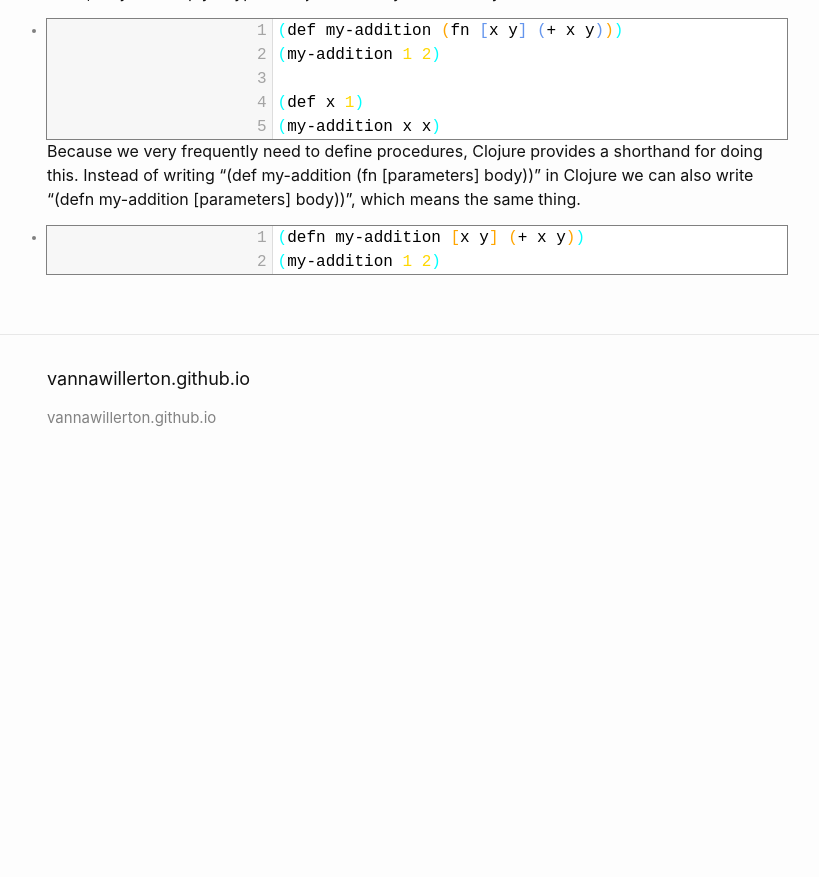
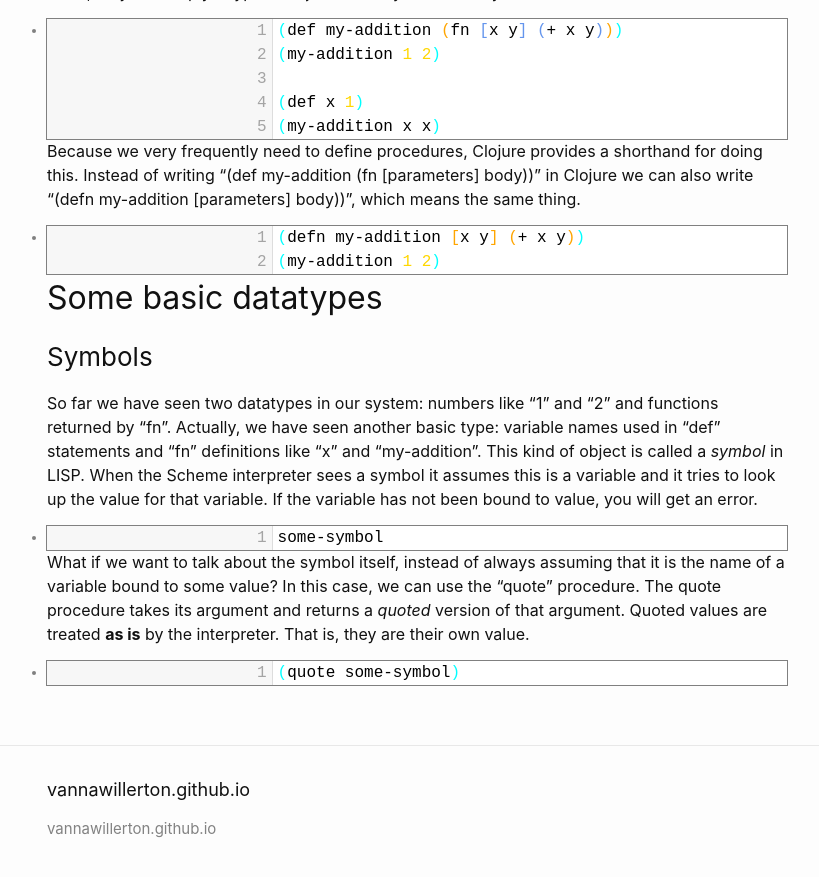
Before and after one commit to vannawillerton/vannawillerton.github.io, a Jekyll site: the page built from Lecture1.md, in a window 1280 px wide and 900 px high, scrolled down 3169 px. Shown: the top 877 px of the window, without its empty margins (223-1042 px from the left). Built offline with Jekyll 4.4.1, drawn with Linux system fonts in a browser that asks for light colours; our own code applies the rules of GitHub Pages for plain Markdown files; formulas are drawn with MathJax 3; before the commit the page ends 3658 px from its top, so only the background shows below that.

Commit message:
Update Lecture1.md

````diff
--- a/Lecture1.md
+++ b/Lecture1.md
@@ -89,3 +89,18 @@ Because we very frequently need to define procedures, Clojure provides a shortha
 (defn my-addition [x y] (+ x y))
 (my-addition 1 2)
 ```
+
+## Some basic datatypes
+
+### Symbols
+So far we have seen two datatypes in our system: numbers like "1" and "2" and functions returned by "fn". Actually, we have seen another basic type: variable names used in "def" statements and "fn" definitions like "x" and "my-addition". This kind of object is called a *symbol* in LISP. When the Scheme interpreter sees a symbol it assumes this is a variable and it tries to look up the value for that variable. If the variable has not been bound to value, you will get an error.
+
+```
+some-symbol
+```
+
+What if we want to talk about the symbol itself, instead of always assuming that it is the name of a variable bound to some value? In this case, we can use the "quote" procedure. The quote procedure takes its argument and returns a *quoted* version of that argument. Quoted values are treated **as is** by the interpreter. That is, they are their own value.
+
+```
+(quote some-symbol)
+```
````
